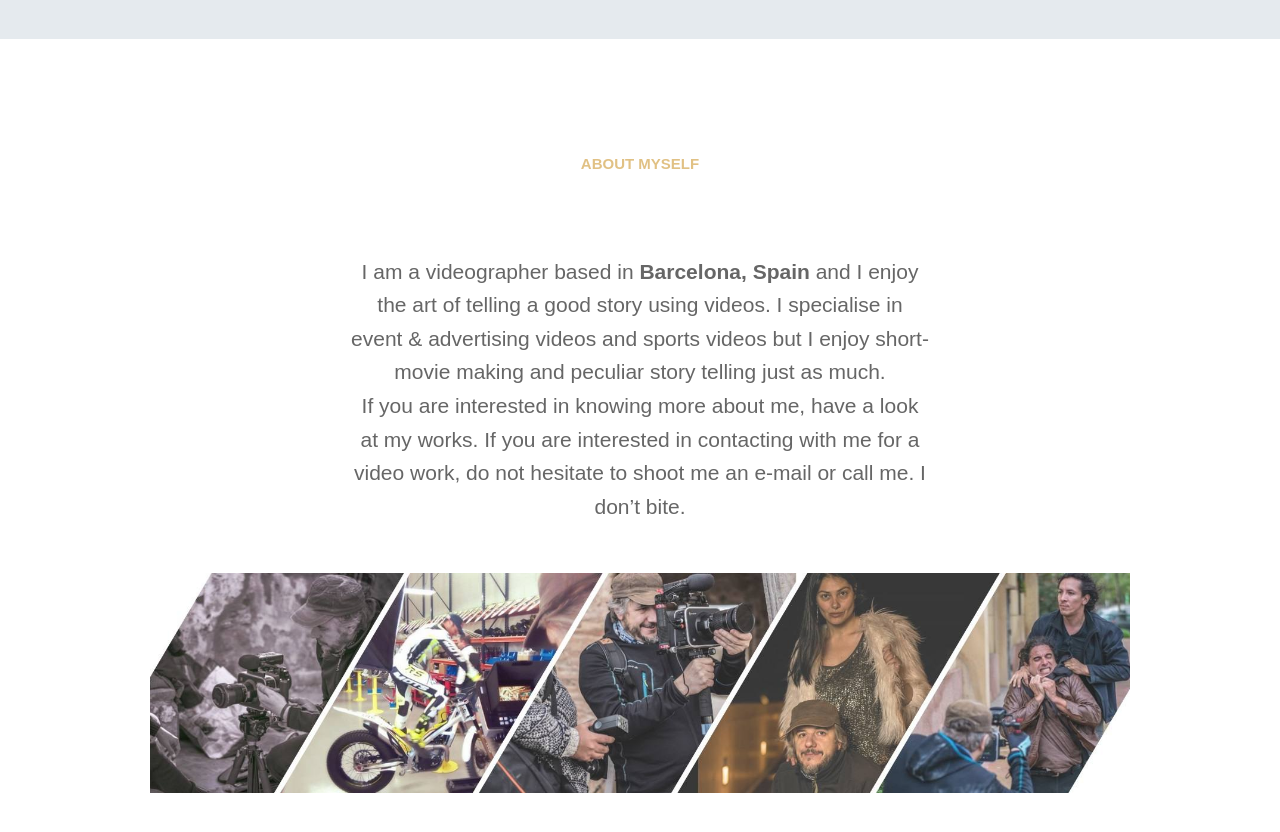
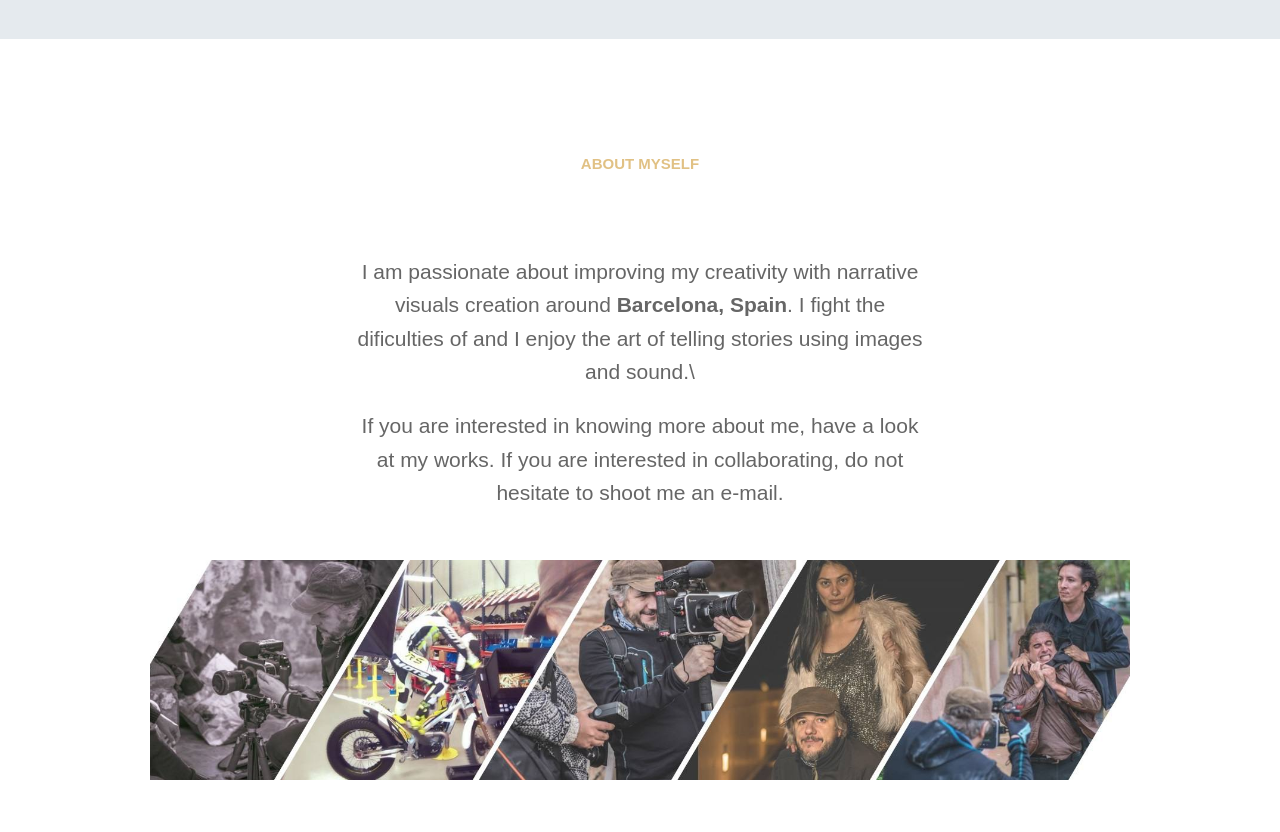
Before and after one commit to fabriziotappero/focusaway.com, a Jekyll site: the page built from index.html, in a window 1280 px wide and 900 px high, scrolled down 2899 px. Shown: the top 832 px of the window. Built offline with Jekyll 4.4.1, drawn with Linux system fonts in a browser that asks for light colours; some web fonts are replaced; some of the changed text lies outside the part shown.

Commit message:
update landing page to fit who I am...

```diff
--- a/_data/settings.yml
+++ b/_data/settings.yml
@@ -2,10 +2,10 @@
 # General Site Settings
 
 
-title: making videos people want to watch
-description: Helping you to get your message across
+title: visual content worth watching
+description: speculative fiction, comedic provocative skits, dark narrative
 email: fabrizio.tappero@gmail.com
-tel: +34 633 04 8181
+tel:
 
 # NOTE: The Logo and Background image are defined in the all.sass document.
 
@@ -20,11 +20,11 @@
 # SEO Section
 
 # NOTE: Providing SEO information will make this website more searchable on the Internet.
-metadata-title: focusaway.com - making viral videos, sports, commercials, ads, advertisement in Barcelona Spain
+metadata-title: focusaway.com - making narrative content. Barcelona Spain
 
 seo:
-  share-title: Focus Away - making advertising videos people want to watch
-  description: 'We are a creative business located in Barcelona and dedicated to the creation of on-line videos. From the story crafting all the way to the production of the video. Our work ranges from sports documentaries with Red Bull riders to technical videos on how to build drones.'
+  share-title: Focus Away - visual content worth watching
+  description: 'speculative fiction, comedic provocative skits, dark narrative'
   rel-author: 'https://plus.google.com/u/0/107967937093458188059/'
   rel-publisher: 'https://plus.google.com/u/0/107967937093458188059/'
 
@@ -34,22 +34,18 @@
 # NOTE: The avatar is defined in the all.sass document.
 
 blurb: >
-  I am a videographer based in **Barcelona, Spain** and I
-  enjoy the art of telling a good story using videos.
-  I specialise in event & advertising videos and sports videos
-  but I enjoy short-movie making and peculiar story telling just as much.\\
+  I am passionate about improving my creativity with narrative visuals creation around
+   **Barcelona, Spain**. I fight the dificulties of and I enjoy the art of telling stories
+   using images and sound.\\
 
   If you are interested in knowing more about me, have a look at my works.
-  If you are interested in contacting with
-  me for a video work, do not hesitate to shoot me an e-mail or call me.
-  I don't bite.
+  If you are interested in collaborating, do not hesitate to shoot me an e-mail.
 
 skills:
-- {name: Good Communication skills. I speak 4 languages, value: '9'}
+- {name: Good Communication skills., value: '9'}
 - {name: Organized and reliable. Very solution-oriented person, value: '7'}
 - {name: Resourceful and very hands-on person, value: '8'}
 - {name: Video post production knowledge, value: '6'}
-- {name: Well connected with other professionals, value: '9'}
 - {name: Technically knowledgeable and artistically quite creative, value: '9'}
 
 #-------------------------------
@@ -111,7 +107,7 @@
 social:
 - {icon: 'vimeo', link: 'https://vimeo.com/fabriziotappero'}
 - {icon: 'mail2', link: 'mailto:fabrizio.tappero@gmail.com'}
-- {icon: 'instagram', link: 'http://www.instagram.com/focusaway/'}
+# - {icon: 'instagram', link: 'http://www.instagram.com/focusaway/'}
 - {icon: 'linkedin', link: 'http://www.linkedin.com/in/fabriziotappero/'}
 
 # these icons are located in /assets/css/fonts/ and have been generated
```
